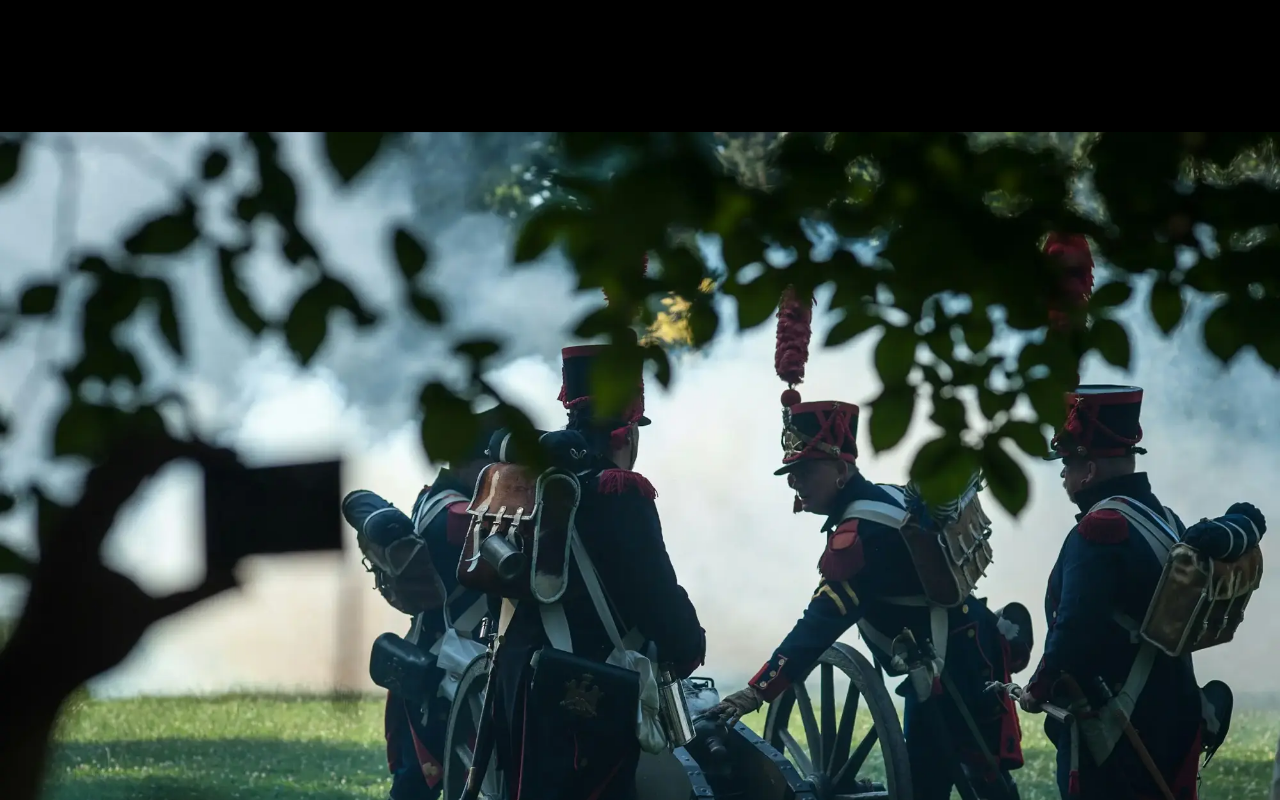
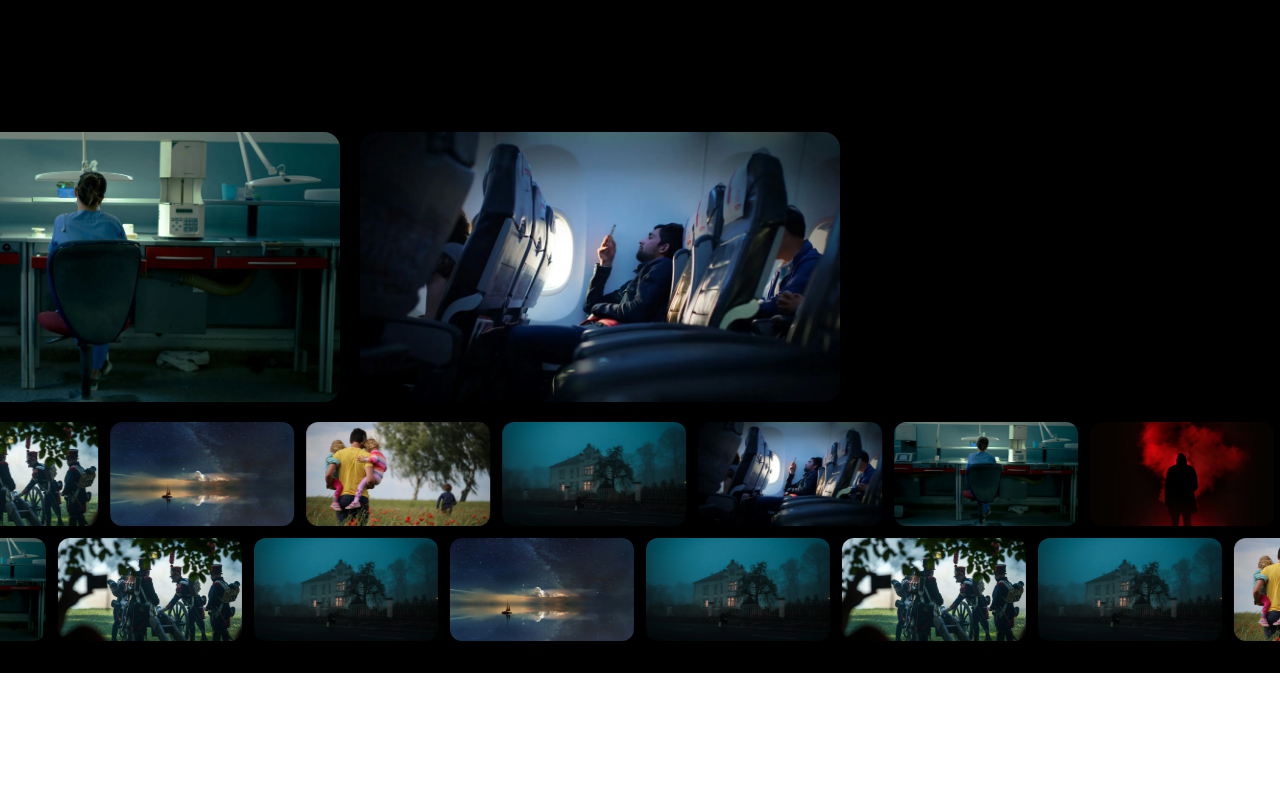
Before and after one commit to diego-teileche/framer-apple-scroll, a React (Vite) app: page / in a window 1280 px wide. Shown: the part 1500-2300 px from the top of the page. Built offline with nearby package versions, Linux system fonts and the light colour scheme.

Commit message:
Carousels created and styles added

```diff
--- a/src/components/section/VideoCarousel.tsx
+++ b/src/components/section/VideoCarousel.tsx
@@ -1,34 +1,59 @@
-import { movies, randomMoviesSet1, randomMoviesSet2 } from "../movies"
+import { Movie, movies, randomMoviesSet1, randomMoviesSet2 } from "../movies"
 
 const VideoCarousel = () => {
 	return (
-		<div className="bg-background">
-			<div>
-				<img src={movies[0].poster} alt={movies[0].name} />
+		<div className="bg-background pb-8">
+			<div className="overflow-clip">
+				<div className="flex gap-5 mb-5 left-1/2 -translate-x-1/2">
+					<div className="shrink-0 overflow-clip w-[60vh] aspect-video rounded-2xl">
+						<img
+							src={movies[0].poster}
+							className="w-full h-full object-cover"
+							alt={movies[0].name}
+						/>
 					</div>
-			<div>
-				<img src={movies[1].poster} alt={movies[1].name} />
+					<div className="shrink-0 overflow-clip w-[60vh] aspect-video rounded-2xl">
+						<img
+							src={movies[1].poster}
+							className="w-full h-full object-cover"
+							alt={movies[1].name}
+						/>
 					</div>
-			<div>
-				<img src={movies[2].poster} alt={movies[2].name} />
+					<div className="shrink-0 overflow-clip w-[60vh] aspect-video rounded-2xl">
+						<img
+							src={movies[2].poster}
+							className="w-full h-full object-cover"
+							alt={movies[2].name}
+						/>
+					</div>
+				</div>
 			</div>
 
-			<div>
-				{randomMoviesSet1.map((movie, index) => (
+			<div className="space-y-3">
+				<SmallCarousel movies={randomMoviesSet1} />
+				<div className="[--duration:70s] [--carousel-offset:-32px]">
+					<SmallCarousel movies={randomMoviesSet2} />
+				</div>
+			</div>
+		</div>
+	)
+}
+
+const SmallCarousel = ({ movies }: { movies: Movie[] }) => {
+	return (
+		<div className="overflow-clip">
+			<div className="animate-carousel-move relative left-[var(--carousel-offset,0px)] flex gap-3">
+				{movies.map((movie, index) => (
+					<div
+						key={`${movie.name}-${index}`}
+						className="w-[23vh] shrink-0 aspect-video"
+					>
 						<img
 							src={movie.poster}
 							alt={movie.name}
-						key={`${movie.name}-${index}`}
+							className="w-full h-full rounded-xl object-cover"
 						/>
-				))}
 					</div>
-			<div>
-				{randomMoviesSet2.map((movie, index) => (
-					<img
-						src={movie.poster}
-						alt={movie.name}
-						key={`${movie.name}-${index}`}
-					/>
 				))}
 			</div>
 		</div>
--- a/tailwind.config.js
+++ b/tailwind.config.js
@@ -22,6 +22,15 @@ export default {
 			"4xl": ["2.5rem", "1.1"],
 			"5xl": ["4.5rem", "1.05"],
 		},
+		keyframes: {
+			"carousel-move": {
+				"0%": { transform: "translateX(0)" },
+				"100%": { transform: "translateX(-100%)" },
+			},
+		},
+		animation: {
+			"carousel-move": "carousel-move var(--duration, 80s) infinite",
+		},
 		extend: {},
 	},
 	plugins: [],
```
Lines whose indentation alone changed are shown as unchanged.
